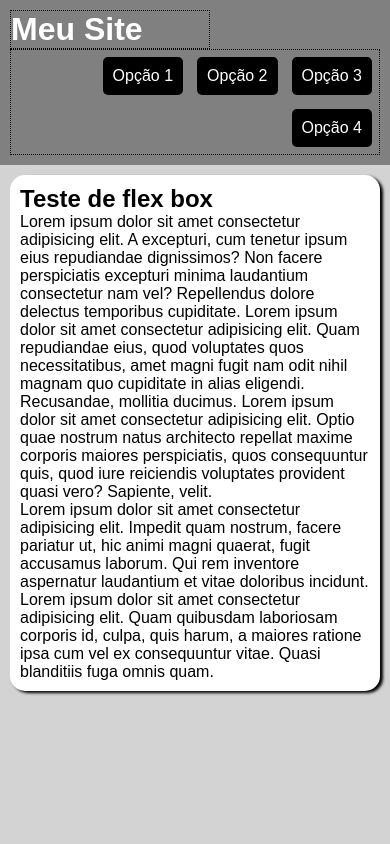
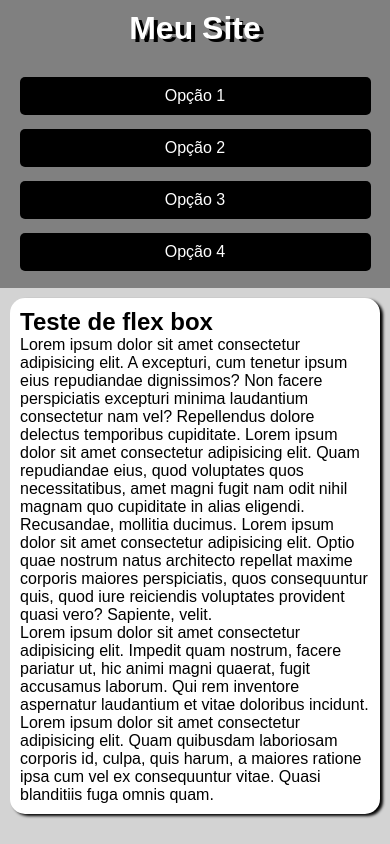
Before and after one commit to var-luan/flex-box, a plain HTML site: page flex013-menu flexbox/index.html in a window 390 px wide. Drawn offline with Linux system fonts and the light colour scheme.

Commit message:
menu flex box finalizado com media query

```diff
--- a/flex013-menu flexbox/index.html
+++ b/flex013-menu flexbox/index.html
@@ -5,6 +5,7 @@
     <meta name="viewport" content="width=device-width, initial-scale=1.0">
     <title>menu flex box</title>
     <link rel="stylesheet" href="style.css">
+    <link rel="stylesheet" href="mobile.css" media="screen and (max-width: 580px)">
 </head>
 <body>
     <header>
--- /dev/null
+++ b/flex013-menu flexbox/mobile.css
@@ -0,0 +1,13 @@
+@charset "UTF-8";
+
+header, header > nav {
+    flex-flow: column nowrap;
+}
+
+header > h1 {
+    flex-basis: 60px;
+}
+
+header > nav > a {
+    width: 90vw;
+}
--- a/flex013-menu flexbox/style.css
+++ b/flex013-menu flexbox/style.css
@@ -26,12 +26,13 @@ header {
 }
 
 header > h1 {
-    border: 1px dotted black;
+    /*border: 1px dotted black;*/
     flex: 0 0 200px;
+    text-shadow: 4px 3px black;
 }
 
 header > nav {
-    border: 1px dotted black;
+    /*border: 1px dotted black;*/
     display: flex;
     flex-flow: row wrap;
     justify-content: flex-end;
```
